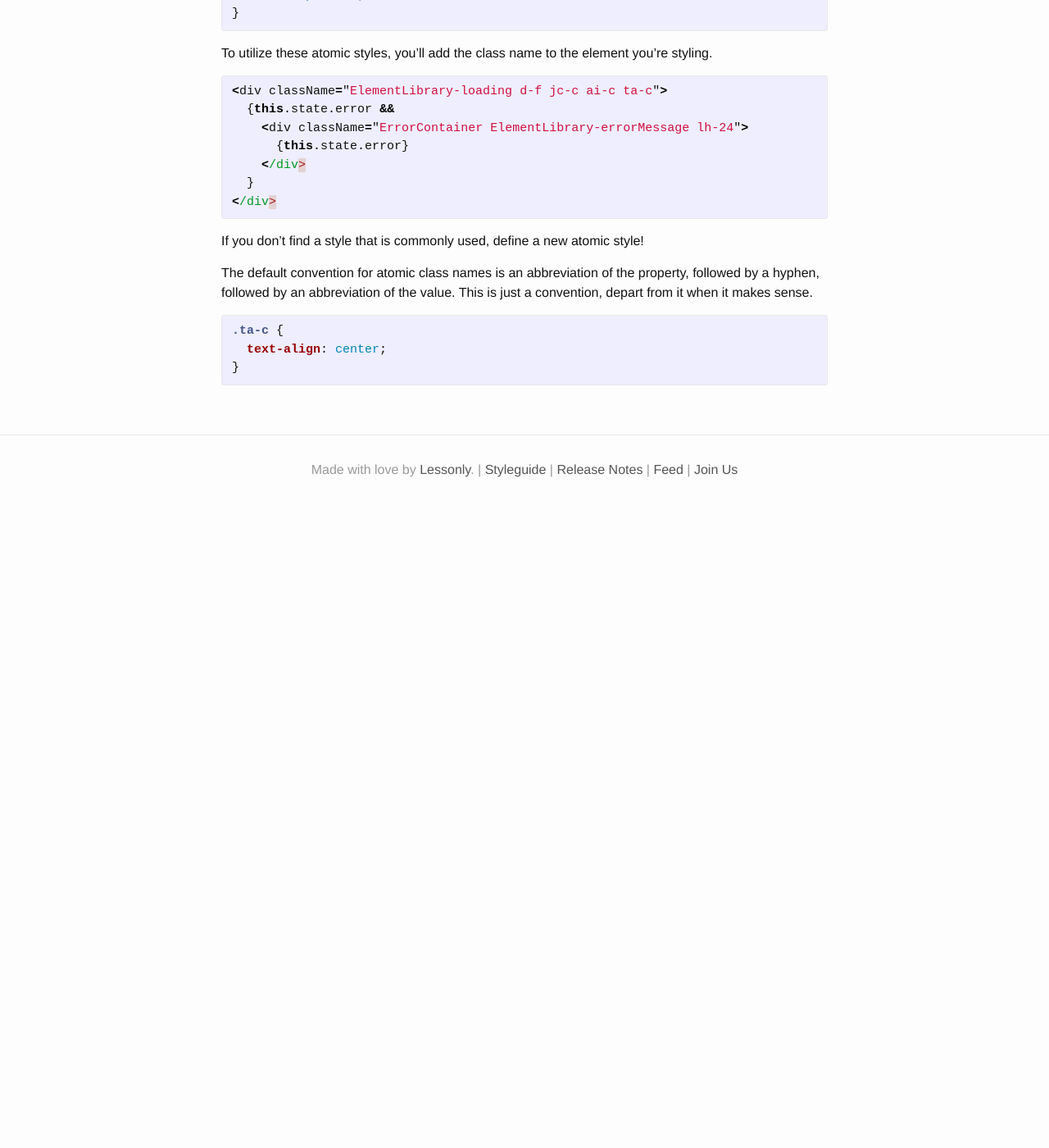
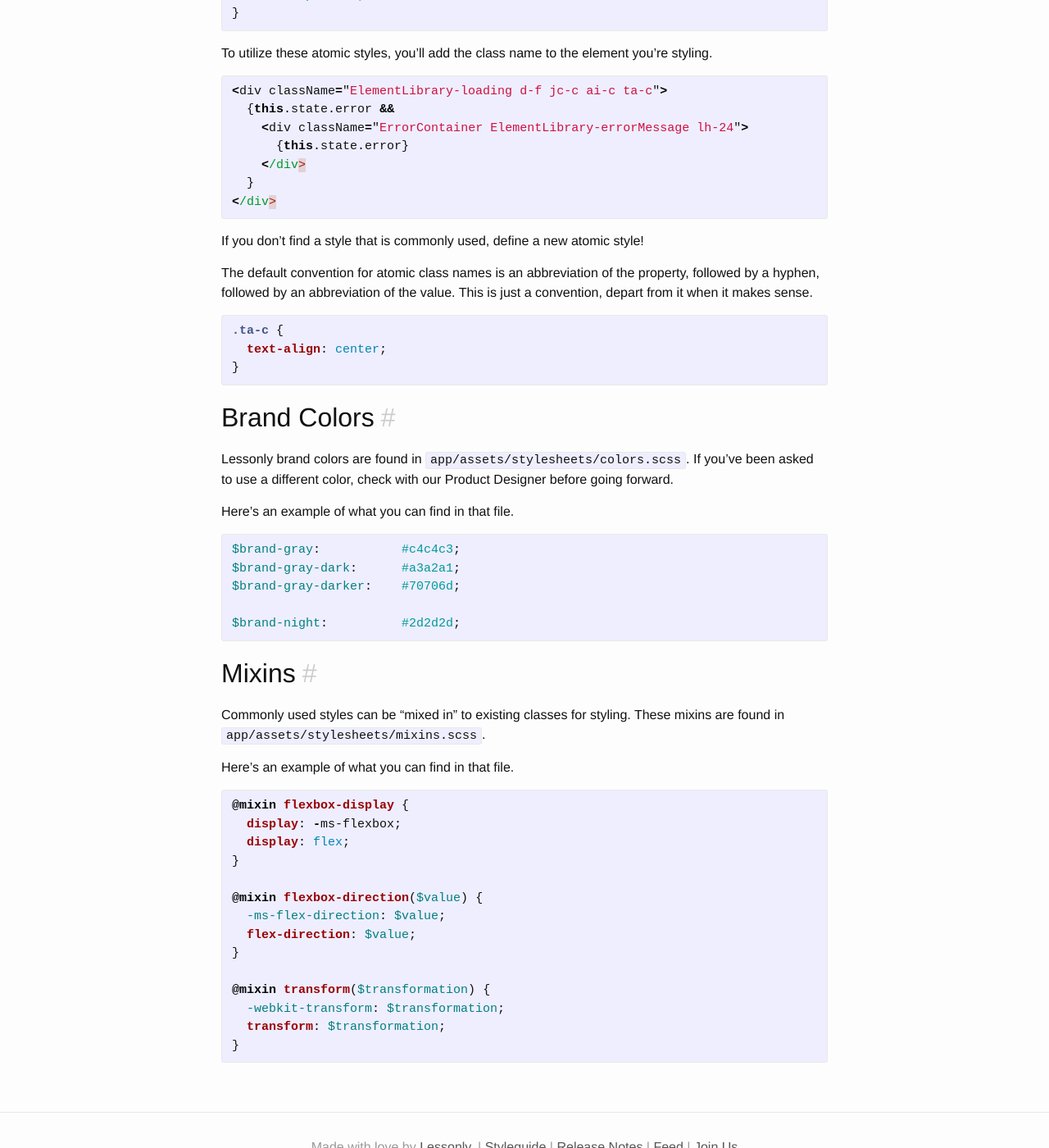
Before and after one commit to isabella232/lessonly.github.io, a Jekyll site: the page built from _styleguide/css.md, in a window 1280 px wide and 1400 px high, scrolled down 3032 px. Shown: the whole window at 82% size. Built offline with Jekyll 4.4.1, drawn with Linux system fonts in a browser that asks for light colours; before the commit the page ends 3662 px from its top, so only the background shows below that.

Commit message:
Add colors, mixins, and note about file names

````diff
--- a/_styleguide/css.md
+++ b/_styleguide/css.md
@@ -131,3 +131,41 @@ The default convention for atomic class names is an abbreviation of the property
   text-align: center;
 }
 ```
+
+## Brand Colors
+
+Lessonly brand colors are found in `app/assets/stylesheets/colors.scss`. If you've been asked to use a different color, check with our Product Designer before going forward.
+
+Here's an example of what you can find in that file.
+
+
+```scss
+$brand-gray:           #c4c4c3;
+$brand-gray-dark:      #a3a2a1;
+$brand-gray-darker:    #70706d;
+
+$brand-night:          #2d2d2d;
+```
+
+## Mixins
+
+Commonly used styles can be "mixed in" to existing classes for styling. These mixins are found in `app/assets/stylesheets/mixins.scss`.
+
+Here's an example of what you can find in that file.
+
+```scss
+@mixin flexbox-display {
+  display: -ms-flexbox;
+  display: flex;
+}
+
+@mixin flexbox-direction($value) {
+  -ms-flex-direction: $value;
+  flex-direction: $value;
+}
+
+@mixin transform($transformation) {
+  -webkit-transform: $transformation;
+  transform: $transformation;
+}
+```
````
Also changed, not shown: _styleguide/react.md (+3 -1 lines).
